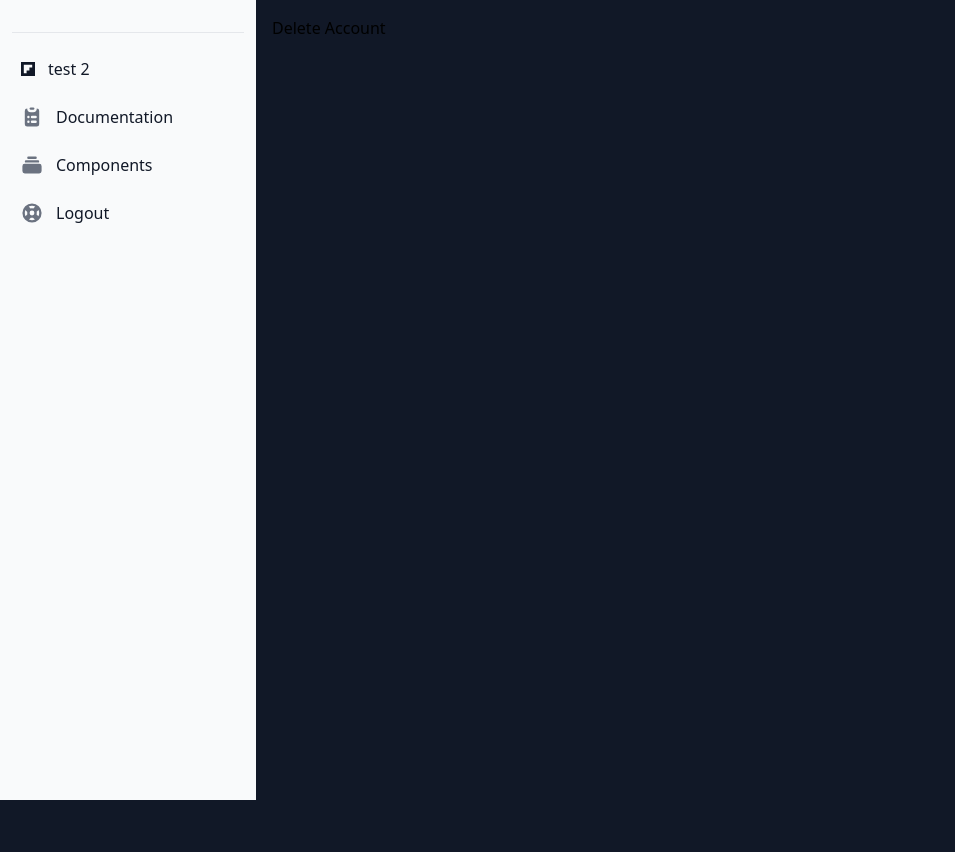
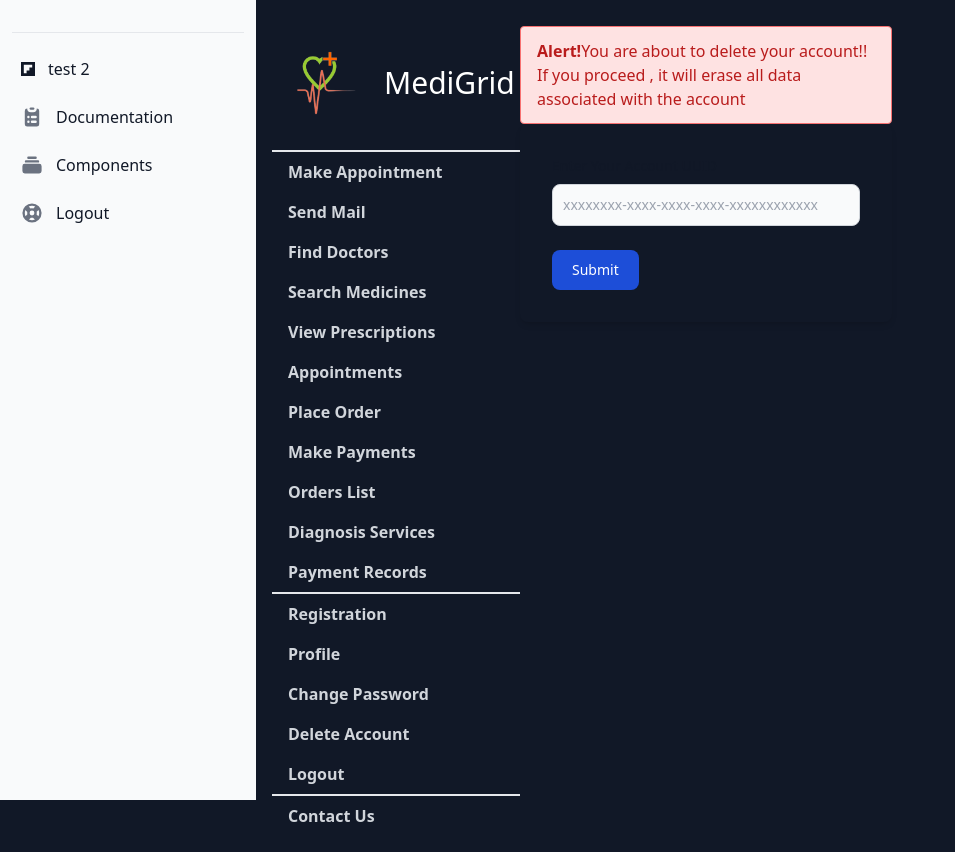
Before and after one commit to ProgMahabub21/HMS-nextJS, a Next.js app: page /Patients/deleteaccount in a window 1280 px wide. Shown: the whole page, without its empty margins (0-955 px from the left). Before the commit the page ends 800 px from the top, so only its background shows below. Built offline with nearby package versions, Linux system fonts and the light colour scheme.

Commit message:
post, delete, and css fixed

```diff
--- a/src/pages/Patients/deleteaccount.tsx
+++ b/src/pages/Patients/deleteaccount.tsx
@@ -1,9 +1,63 @@
-import React from "react";
+import React, { useState } from "react";
+import { axiosInstance } from '../common/axios';
+import { useRouter } from 'next/router';
+import Sidebar from "./Components/sidebar";
+export default function DeleteAccount() {
 
-export default function DeleteAccount () {
+
+    const [UUID, setUUID] = useState('');
+    const router = useRouter();
+
+
+    const handleUUIDChange = (e: React.ChangeEvent<HTMLInputElement>) => {
+        setUUID(e.target.value);
+    };
+
+    const action = async (e: React.FormEvent<HTMLFormElement>) => {
+        try {
+            // delete http response
+            e.preventDefault();
+           const response = await axiosInstance.delete(`patients/deletepatients/${UUID}`);
+
+            if (response.status === 200) {
+                console.log("Account deleted successfully.");
+                // display a message to the user
+                alert("Account deleted successfully.");
+            }
+
+            router.push("/Patients/login");
+        }catch (error: any) {
+            console.log(error.data.message);
+        }
+
+    }
+
+
     return (
         <>
-            <h1>Delete Account</h1>
+            <div className="grid grid-cols-12 ">
+
+                <Sidebar />
+                <div className="flex flex-col items-center justify-center col-span-9 space-y-4 md:w-1/2">
+                    <div className="container flex flex-col min-h-screen mx-auto">
+                        <div className="p-8 px-4 py-3 text-red-700 bg-red-100 border border-red-400 rounded item-center" role="alert">
+                            <strong className="font-bold">Alert!</strong>
+
+                            <span className="block sm:inline">You are about to delete your account!! </span>
+                            <span className="block sm:inline"> If you proceed , it will erase all data associated with the account</span>
+                        </div>
+                        <form onSubmit={action} className="max-w-sm p-8 rounded-lg shadow-md ">
+                            <div className="mb-6">
+                                <label htmlFor="email" className="block mb-2 text-sm font-medium text-gray-900 dark:text-white">Enter Your Account UUID</label>
+                                <input type="UUID" id="email" onChange={handleUUIDChange} className="bg-gray-50 border border-gray-300 text-gray-900 text-sm rounded-lg focus:ring-blue-500 focus:border-blue-500 block w-full p-2.5 dark:bg-gray-700 dark:border-gray-600 dark:placeholder-gray-400
+                                 dark:text-white dark:focus:ring-blue-500 dark:focus:border-blue-500" placeholder="xxxxxxxx-xxxx-xxxx-xxxx-xxxxxxxxxxxx" required />
+                            </div>
+
+                            <button type="submit" className="text-white bg-blue-700 hover:bg-blue-800 focus:ring-4 focus:outline-none focus:ring-blue-300 font-medium rounded-lg text-sm w-full sm:w-auto px-5 py-2.5 text-center dark:bg-blue-600 dark:hover:bg-blue-700 dark:focus:ring-blue-800">Submit</button>
+                        </form>
+                    </div></div>
+
+            </div>
         </>
     )
 }
--- a/src/pages/Patients/login.tsx
+++ b/src/pages/Patients/login.tsx
@@ -1,4 +1,4 @@
-import React, {useEffect, useState} from 'react';
+import React, { useEffect, useState } from 'react';
 import Image from 'next/image';
 import { useForm } from 'react-hook-form';
 import { SubmitHandler } from 'react-hook-form';
@@ -6,6 +6,7 @@ import lgimage from '/public/image/login-p.jpg'
 import axios, { AxiosInstance, AxiosResponse, AxiosError } from 'axios';
 import { axiosInstance } from '../common/axios';
 import { useRouter } from 'next/router';
+import Link from 'next/link';
 //import { redirect } from 'next/router';
 
 type LoginFormData = {
@@ -23,7 +24,7 @@ const LoginPage = () => {
     //json stringify
     const email = data.email;
     const password = data.password;
-    console.log (email , password)
+    console.log(email, password)
 
     // call api and fetch data from " http://localhost:3005/patients/finduser" and match email password
 
@@ -40,7 +41,8 @@ const LoginPage = () => {
 
     } catch (error: any) {
       console.log(error);
-      setErrors(error.response.data.message);
+      if (error.response.status == 500)
+        setErrors(error.response.status + " login Credential invalid");
 
     }
 
@@ -60,13 +62,13 @@ const LoginPage = () => {
           className='object-cover h-full'
         />
       </div>
-      <div className="flex items-center justify-center bg-gray-100 md:w-1/2">
-     { errors && <div className="relative px-4 py-3 text-red-700 bg-red-100 border border-red-400 rounded" role="alert">
-                    <strong className="font-bold">Error!</strong>
-                    <span className="block sm:inline">{errors}</span>
-                </div> }
-        <form
-          className="max-w-sm p-8 bg-white rounded-lg shadow-md"
+      <div className="flex flex-col items-center justify-center space-y-4 bg-gray-100 md:w-1/2">
+        {errors && <div className="p-8 px-4 py-3 text-red-700 bg-red-100 border border-red-400 rounded item-center" role="alert">
+          <strong className="font-bold">Error!</strong>
+          <span className="block sm:inline">{errors}</span>
+        </div>}
+        <div><form
+          className="max-w-sm p-8 bg-white rounded-lg shadow-md "
           onSubmit={handleSubmit(onSubmit)}
         >
           <h2 className="mb-4 text-2xl font-bold">Log in to your account</h2>
@@ -98,7 +100,11 @@ const LoginPage = () => {
           >
             Log in
           </button>
-        </form>
+          <p className="mt-5 text-sm font-light text-gray-500 dark:text-gray-400">
+                      Don’t have an account yet? <label onClick={() => router.push("/Patients/registration")} className="font-medium text-blue-400 text-primary-600 hover:underline dark:text-primary-500">Sign up</label>
+          </p>
+        </form></div>
+
       </div>
     </div>
   );
--- a/src/pages/Patients/registration.tsx
+++ b/src/pages/Patients/registration.tsx
@@ -5,8 +5,11 @@ import Link from 'next/link';
 import lgimage from "/public/image/login-p.jpg"
 import { Console } from "console";
 import {AiFillCheckCircle} from 'react-icons/ai'
+import { axiosInstance } from '../common/axios';
+import { useRouter } from 'next/router';
 
 const RegistrationPage = () => {
+    const router =  useRouter();
     const [name, setName] = useState('');
     const [email, setEmail] = useState('');
     const [password, setPassword] = useState('');
@@ -14,6 +17,8 @@ const RegistrationPage = () => {
     const [address, setAddress] = useState('');
     const [picture, setPicture] = useState<File | null>(null);
     const [isSuccessful, setIsSuccessful] = useState(false);
+    const [isFailed , setFailed] = useState(false);
+    const [errors, setErrors] = useState('');
 
     const handleNameChange = (e: React.ChangeEvent<HTMLInputElement>) => {
         setName(e.target.value);
@@ -44,11 +49,29 @@ const RegistrationPage = () => {
         }
     };
 
-    const handleSubmit = (e: React.FormEvent<HTMLFormElement>) => {
+    const  handleSubmit = async (e: React.FormEvent<HTMLFormElement>) => {
         e.preventDefault();
         // Handle form submission here
         console.log(name, email, password, phone, address, picture);
-        setIsSuccessful(true);
+        try {
+            const response = await axiosInstance.post('/patients/registration', {
+              name,
+              email,
+              password,
+              phone,
+              address
+            });
+            setIsSuccessful(true);
+
+
+
+          } catch (error: any) {
+            setFailed(true);
+            console.log(error);
+            setErrors(error.response.data.message);
+
+          }
+
     };
 
     return (
@@ -66,14 +89,23 @@ const RegistrationPage = () => {
             <div className="flex items-center justify-center flex-1 md:w-1/2">
                 <form onSubmit={handleSubmit} className="w-full max-w-md">
                     {isSuccessful && (
-                        <div className="flex items-center justify-start my-4 text-green-500 space-between alert alert-success">
-                            <AiFillCheckCircle />Registration request submitted successfully!
+                        <div  className="flex items-center justify-start my-4 text-green-500 space-between alert alert-success">
+                            <AiFillCheckCircle />Registration done successfully!
+
                         </div>
+
+                    )}
+                    {isFailed && (
+                        <div  className="flex items-center justify-start my-4 text-green-500 space-between alert alert-success">
+                            <AiFillCheckCircle />Invalid Registration request!
+
+                        </div>
+
                     )}
                     <h2 className="mb-4 text-2xl font-bold">Register</h2>
 
-                    <label htmlFor="name" className="block mb-2 font-medium">
-                        Name
+                    <label htmlFor="name" className="block mb-2 text-sm font-medium text-gray-900 dark:text-white">
+                        Full Name
                     </label>
                     <input
                         type="text"
@@ -84,7 +116,7 @@ const RegistrationPage = () => {
                         className="block w-full h-8 mb-4 border-gray-400 rounded-md shadow-md focus:ring-indigo-500 focus:border-indigo-500 sm:text-sm"
                     />
 
-                    <label htmlFor="email" className="block mb-2 font-medium">
+                    <label htmlFor="email" className="block mb-2 text-sm font-medium text-gray-900 dark:text-white">
                         Email
                     </label>
                     <input
@@ -96,7 +128,7 @@ const RegistrationPage = () => {
                         className="block w-full h-8 mb-4 border-gray-400 rounded-md shadow-md focus:ring-indigo-500 focus:border-indigo-500 sm:text-sm"
                     />
 
-                    <label htmlFor="password" className="block mb-2 font-medium">
+                    <label htmlFor="password" className="block mb-2 text-sm font-medium text-gray-900 dark:text-white">
                         Password
                     </label>
                     <input
@@ -108,7 +140,7 @@ const RegistrationPage = () => {
                         className="block w-full h-8 mb-4 border-gray-400 rounded-md shadow-md focus:ring-indigo-500 focus:border-indigo-500 sm:text-sm"
                     />
 
-                    <label htmlFor="phone" className="block mb-2 font-medium">
+                    <label htmlFor="phone" className="block mb-2 text-sm font-medium text-gray-900 dark:text-white">
                         Phone
                     </label>
                     <input
@@ -120,7 +152,7 @@ const RegistrationPage = () => {
                         className="block w-full h-8 mb-4 border-gray-400 rounded-md shadow-md focus:ring-indigo-500 focus:border-indigo-500 sm:text-sm"
                     />
 
-                    <label htmlFor="address" className="block mb-2 font-medium">
+                    <label htmlFor="address" className="block mb-2 text-sm font-medium text-gray-900 dark:text-white">
                         Address
                     </label>
                     <input
@@ -131,8 +163,8 @@ const RegistrationPage = () => {
                         onChange={handleAddressChange}
                         className="block w-full h-8 mb-4 border-gray-400 rounded-md shadow-md focus:ring-indigo-500 focus:border-indigo-500 sm:text-sm"
                     />
-                    <label htmlFor="picture" className="block mb-2 font-medium">
-                        Picture
+                    <label htmlFor="picture" className="block mb-2 text-sm font-medium text-gray-900 dark:text-white" >
+                       Upload Picture
                     </label>
                     <input
 
@@ -140,7 +172,7 @@ const RegistrationPage = () => {
                         id="picture"
                         name="picture"
                         onChange={handlePictureChange}
-                        className="block w-full h-8 mb-4 border-gray-400 rounded-md shadow-md focus:ring-indigo-500 focus:border-indigo-500 sm:text-sm"
+                        className="block w-full my-4 text-sm text-gray-900 border border-gray-300 rounded-lg cursor-pointer bg-gray-50 dark:text-gray-400 focus:outline-none dark:bg-gray-700 dark:border-gray-600 dark:placeholder-gray-400"
                     />
 
                     <button
@@ -149,6 +181,9 @@ const RegistrationPage = () => {
                     >
                         Register
                     </button>
+                    <p className="mt-5 text-sm font-light text-gray-500 dark:text-gray-400">
+                      Already have an account ? <label onClick={() => router.push("/Patients/login")} className="font-medium text-blue-400 text-primary-600 hover:underline dark:text-primary-500">Login</label>
+                    </p>
                 </form>
             </div>
         </div>
```
